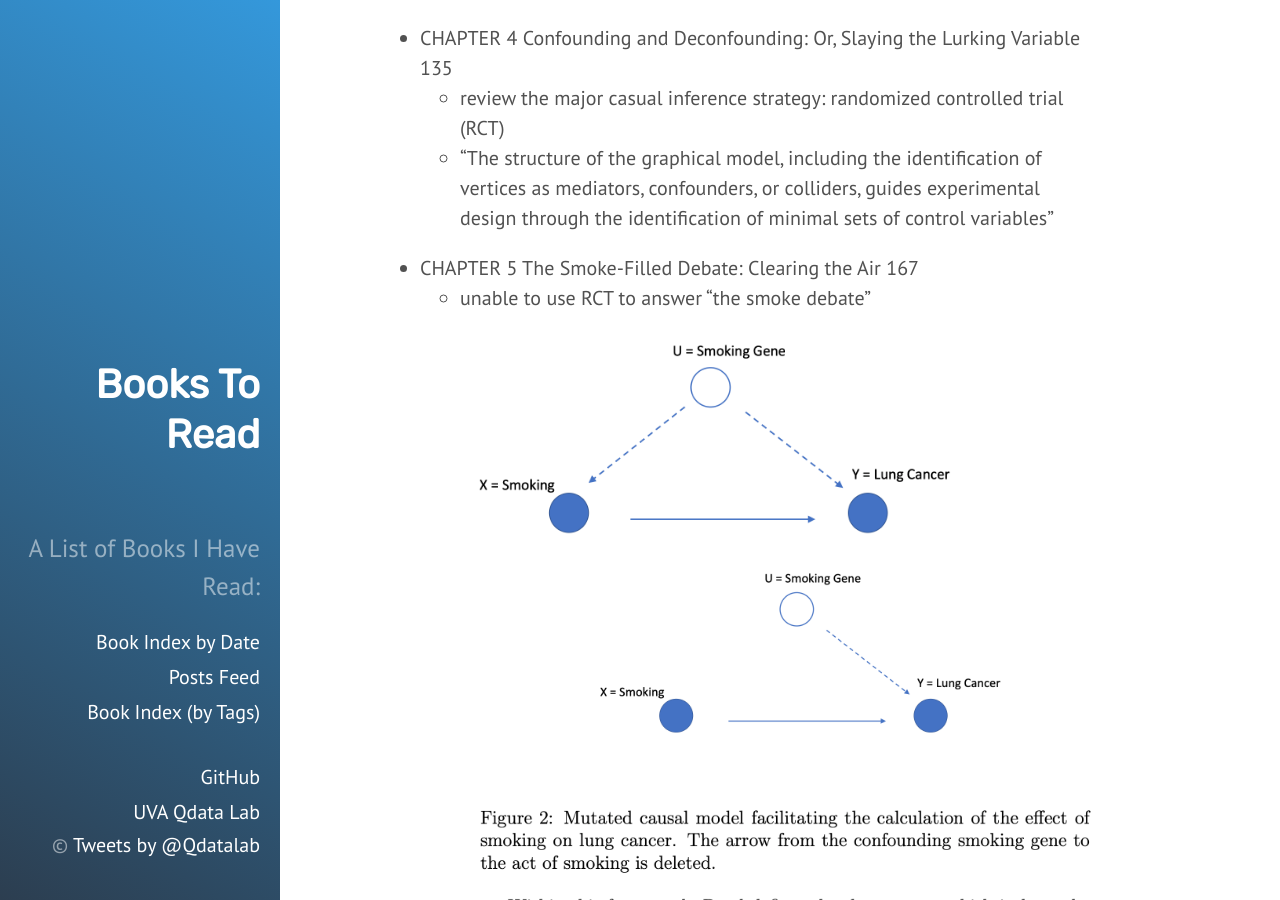
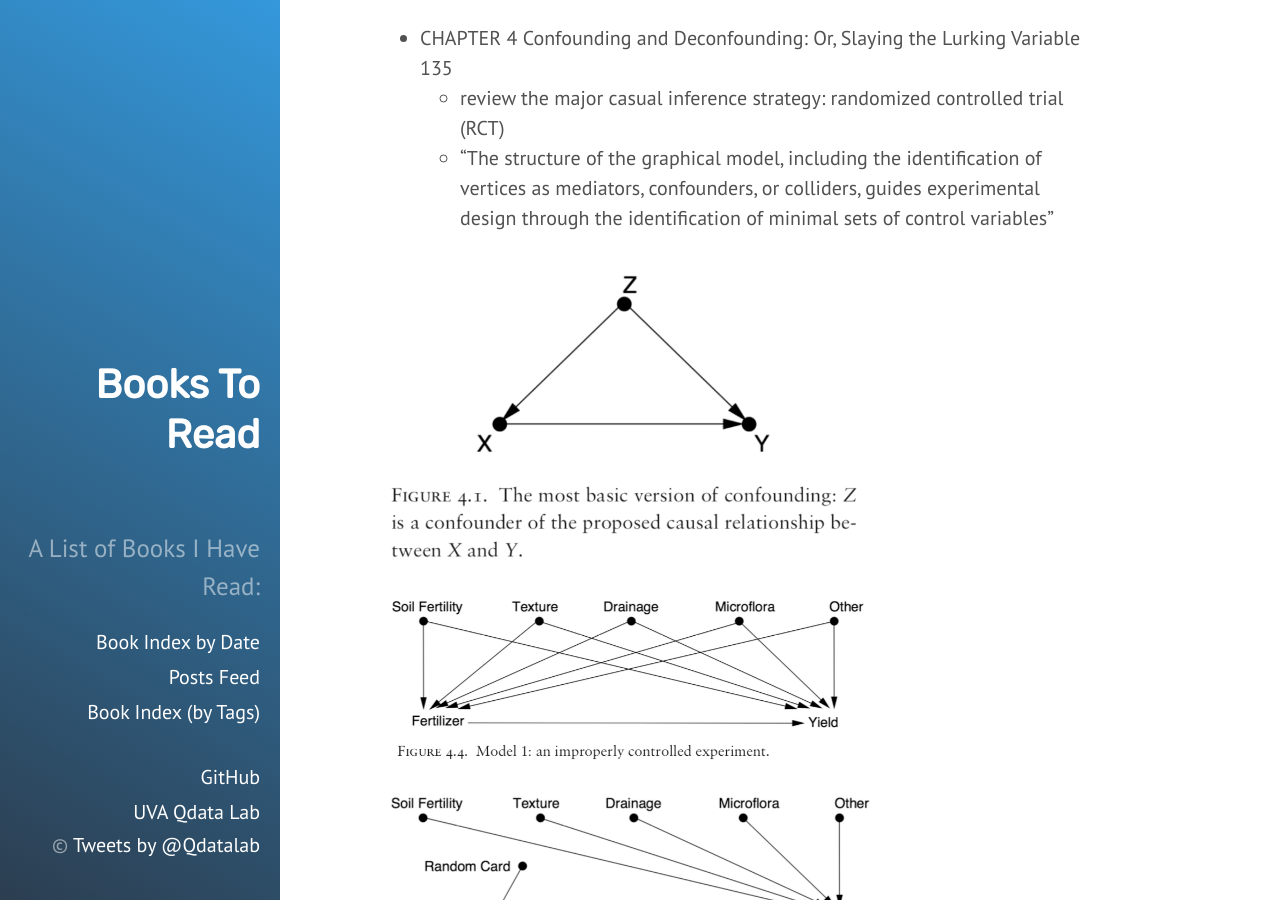
Before and after one commit to qiyanjun/books2read, a Jekyll site: the page built from _posts/2019-12-12-BookofWhy.md, in a window 1280 px wide and 900 px high, scrolled down 2146 px. Built offline with Jekyll 4.4.1, drawn with Linux system fonts in a browser that asks for light colours.

Commit message:
Update 2019-12-12-BookofWhy.md

```diff
--- a/_posts/2019-12-12-BookofWhy.md
+++ b/_posts/2019-12-12-BookofWhy.md
@@ -50,18 +50,24 @@
 
 
 
+
+<img src="{{ site.baseurl }}/pic/why3.png" alt="drawing" width="500"/>
+
+<img src="{{ site.baseurl }}/pic/why5.png" alt="drawing" width="500"/>
+
+   <img src="{{ site.baseurl }}/pic/why4.png" alt="drawing" width="500"/>
+
+
 - CHAPTER 5 The Smoke-Filled Debate: Clearing the Air 167
   + unable to use RCT to answer "the smoke debate"
 
-    <img src="{{ site.baseurl }}/pic/why2.png" alt="drawing" width="500"/>
-
-    <img src="{{ site.baseurl }}/pic/why1.png" alt="drawing" width="700"/>
 
 
 
 - CHAPTER 6 Paradoxes Galore! 189
   + a chapter of paradoxes: the Monty Hall paradox, Simpson's paradox, Berkson's paradox and others.
 
+<img src="{{ site.baseurl }}/pic/why6.png" alt="drawing" width="500"/>
 
 - CHAPTER 7 Beyond Adjustment: The Conquest of Mount Intervention 219
   + explains the "causal inference engine": that produces yes/no answer and estimation of proportion contribution
@@ -71,13 +77,19 @@
   influential, but it is not the only approach.
 
 
-  <img src="{{ site.baseurl }}/pic/why3.png" alt="drawing" width="500"/>
-
-    <img src="{{ site.baseurl }}/pic/why4.png" alt="drawing" width="700"/>
+   <img src="{{ site.baseurl }}/pic/why8.png" alt="drawing" width="500"/>
 
 
 
+
+  <img src="{{ site.baseurl }}/pic/why7.png" alt="drawing" width="500"/>
+
+
 - CHAPTER 8 Counterfactuals: Mining Worlds That Could Have Been 259
+
+
+
+
   + Another influential model: "Neyman–Rubin potential outcomes model. In the language of medical randomized control trials, a researcher using this model tries to quantify the difference in impact between treatment and no treatment on subjects in an observational study.
 Propensity scores are matched in an attempt to balance inequities between
 treated and untreated subjects."   Since no subject can be both treated and
@@ -98,11 +110,7 @@
   + Finally, the paper defines the formal and conceptual relationships between the structural and potential-outcome frameworks and presents tools for a symbiotic analysis that uses the strong features of both.
 
 
-  <img src="{{ site.baseurl }}/pic/why5.png" alt="drawing" width="500"/>
 
-    <img src="{{ site.baseurl }}/pic/why6.png" alt="drawing" width="700"/>
-
-  <img src="{{ site.baseurl }}/pic/why7.png" alt="drawing" width="500"/>
 
 
 
@@ -110,13 +118,13 @@
   + Total effect = direct effect + indirect effect ???
   + Total effect (x=0 -> x=1 ) = NDE(x=0-> x=1) - NIE(x=1 -> x=0)
 
-    <img src="{{ site.baseurl }}/pic/why8.png" alt="drawing" width="700"/>
-    <img src="{{ site.baseurl }}/pic/why9.png" alt="drawing" width="700"/>
-    <img src="{{ site.baseurl }}/pic/why10.png" alt="drawing" width="700"/>
+
+    <img src="{{ site.baseurl }}/pic/why9.png" alt="drawing" width="500"/>
+
 
 
 - CHAPTER 10 Big Data, Artificial Intelligence, and the Big Questions 349
-
+  <img src="{{ site.baseurl }}/pic/why10.png" alt="drawing" width="500"/>
 
 - Some other comments from [here](https://www.goodreads.com/book/show/36204378-the-book-of-why)
   + "Pearl promotes his extension of probability calculus and nonparametric structural equation models (directed acyclic graphs or DAGs) as the solution to the problem of inferring causes from observational data. "
@@ -137,3 +145,7 @@
 the search for significance, the preference for novelty, and the lack
 of interest in assumptions—these norms are likely to generate a
 flood of non-reproducible results."
+
+  <img src="{{ site.baseurl }}/pic/why2.png" alt="drawing" width="500"/>
+
+    <img src="{{ site.baseurl }}/pic/why1.png" alt="drawing" width="500"/>
```
